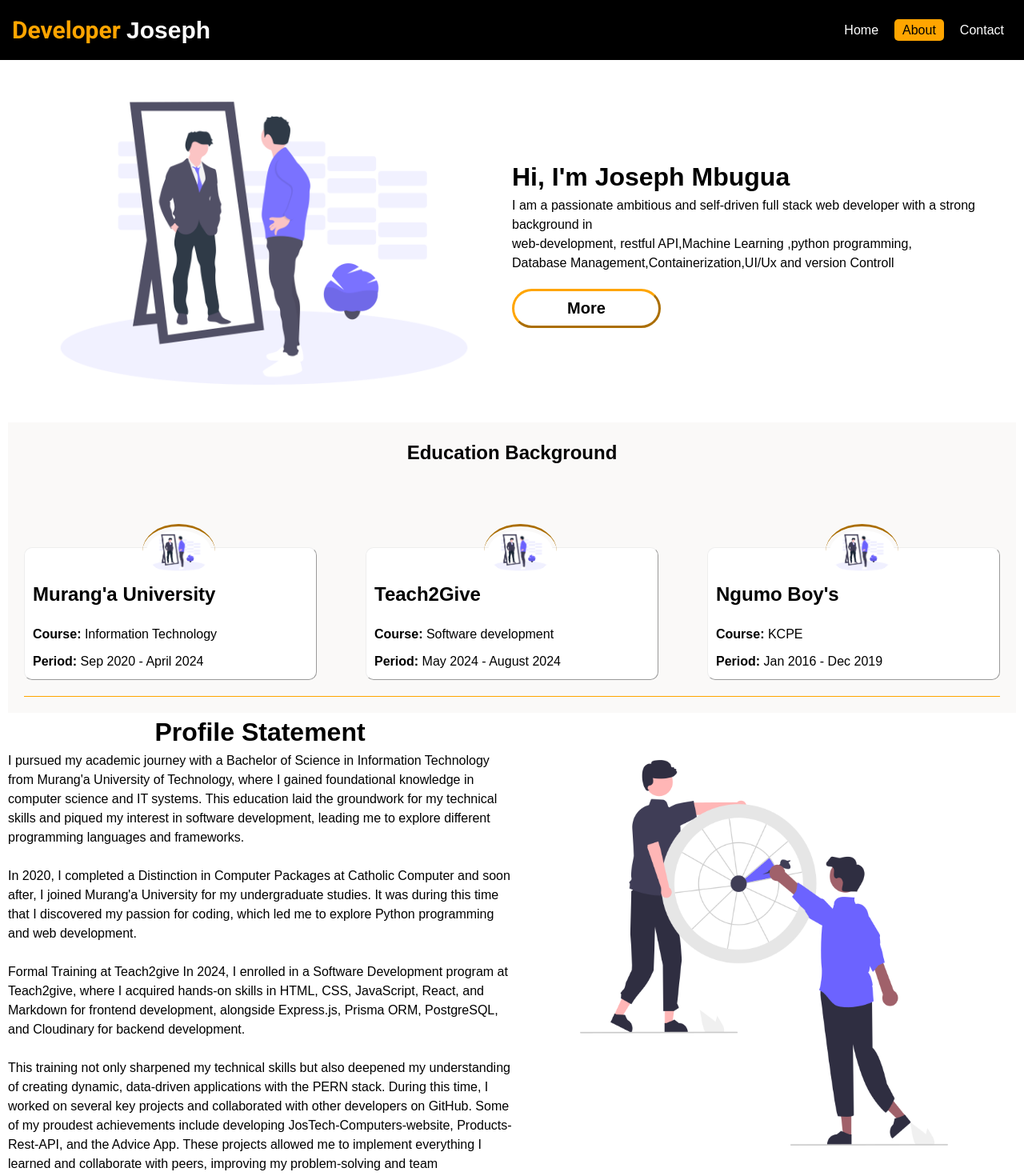
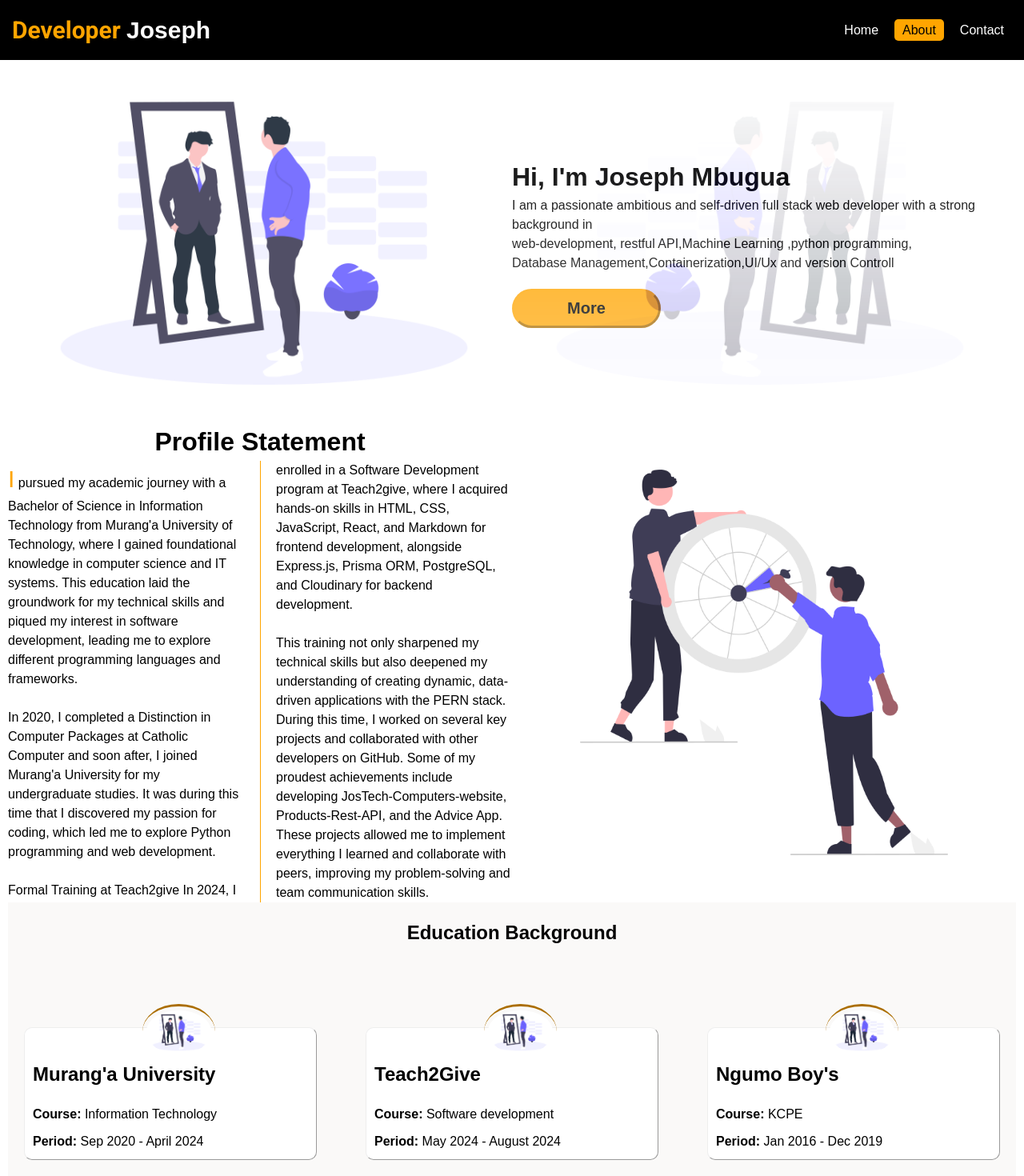
Before and after one commit to Joseh254/Portfolio, a React (Vite) app: page /about in a window 1280 px wide. Shown: the top 1470 px of the page at 80% size. Built offline with nearby package versions, Linux system fonts and the light colour scheme.

Commit message:
add styles

```diff
--- a/src/PAGES/ABOUT/About.css
+++ b/src/PAGES/ABOUT/About.css
@@ -15,6 +15,7 @@
 .abouthero img {
   width: 50%;
   opacity: 0.9;
+  -webkit-box-reflect: right 0px linear-gradient(to bottom, rgba(0,0,0,0.0), rgba(0,0,0,0.4));
 }
 .about-content {
   display: flex;
@@ -31,6 +32,17 @@
   border: outset 3px orange;
   border-radius: 25px;
   margin-top: 2rem;
+  animation-name: animation;
+  animation-duration: 4s;
+  animation-iteration-count: infinite;
+}
+
+@keyframes animation {
+  0%   {background-color:orange; border: outset 3px orange; }
+  25%  {background-color:white;}
+  50%  {background-color:orange;border: outset 3px orange; }
+  75%  {background-color:white; }
+  100% {background-color:orange; border: outset 3px orange;}
 }
 .about-content button:hover {
   border: inset 3px orange;
@@ -46,6 +58,7 @@
   align-items: center;
   width: 100%;
   padding: 2rem;
+
 }
 .educations-wrapper {
   display: flex;
@@ -84,6 +97,7 @@
   align-items: center;
   border-top: inset orange;
   padding: 0.5rem;
+  z-index: 1;
 }
 .education-container h1 {
   text-transform: capitalize;
@@ -98,6 +112,7 @@
   display: flex;
   flex-direction: row-reverse;
   width: 100%;
+
 }
 .proffesion img {
   width: 50%;
@@ -108,6 +123,21 @@
   width: 50%;
   justify-content: center;
   align-items: center;
+
+}
+.description{
+  column-count: 2;
+  column-gap: 40px;
+  column-rule-style: solid;
+  column-rule-width: 1px;
+  column-rule-color: orange;
+
+
+}
+.description::first-letter{
+
+  color: orange;
+  font-size: 3rem;
 }
 .goals-section {
   display: flex;
@@ -133,12 +163,12 @@
   border-left: 10px solid orange;
   border-right: 10px solid rgb(153, 141, 75);
 }
-.mission{
+.mission {
   border-right: 10px solid orange;
   border-left: 10px solid rgb(153, 141, 75);
 }
 .mission:hover,
-.vission:hover{
+.vission:hover {
   background-color: rgb(235, 231, 231);
   border-left: 10px solid black;
   border-right: 10px solid black;
@@ -155,7 +185,11 @@
   width: 7%;
   border-radius: 100%;
 }
-.color{
+.color {
   background-color: orange;
   display: none;
 }
+::selection {
+  color: red;
+  background: yellow;
+}
--- a/src/PAGES/ABOUT/About.jsx
+++ b/src/PAGES/ABOUT/About.jsx
@@ -27,7 +27,6 @@ function About() {
     },
   ];
 
-
   return (
     <div className="About-page">
       <div className="abouthero">
@@ -47,7 +46,39 @@ function About() {
           </button>
         </div>
       </div>
-
+      <div className="proffesion" id="proffesion">
+        <img src={profession} alt="profession" />
+        <div className="profession-description" id="profession-description">
+          <h1 style={{ textTransform: "capitalize" }}>profile statement </h1>
+          <p className="description">
+            I pursued my academic journey with a Bachelor of Science in
+            Information Technology from Murang'a University of Technology, where
+            I gained foundational knowledge in computer science and IT systems.
+            This education laid the groundwork for my technical skills and
+            piqued my interest in software development, leading me to explore
+            different programming languages and frameworks. <br /> <br />
+            In 2020, I completed a Distinction in Computer Packages at Catholic
+            Computer and soon after, I joined Murang'a University for my
+            undergraduate studies. It was during this time that I discovered my
+            passion for coding, which led me to explore Python programming and
+            web development.
+            <br /> <br /> Formal Training at Teach2give In 2024, I enrolled in a
+            Software Development program at Teach2give, where I acquired
+            hands-on skills in HTML, CSS, JavaScript, React, and Markdown for
+            frontend development, alongside Express.js, Prisma ORM, PostgreSQL,
+            and Cloudinary for backend development. <br /> <br />
+            This training not only sharpened my technical skills but also
+            deepened my understanding of creating dynamic, data-driven
+            applications with the PERN stack. During this time, I worked on
+            several key projects and collaborated with other developers on
+            GitHub. Some of my proudest achievements include developing
+            JosTech-Computers-website, Products-Rest-API, and the Advice App.
+            These projects allowed me to implement everything I learned and
+            collaborate with peers, improving my problem-solving and team
+            communication skills.{" "}
+          </p>
+        </div>
+      </div>
       <section className="education-background-wrapper">
         <h1>Education Background</h1>
         <div className="educations-wrapper">
@@ -73,38 +104,7 @@ function About() {
             ))}
         </div>
       </section>
-      <div className="proffesion" id="proffesion">
-        <img src={profession} alt="profession" />
-        <div className="profession-description" id="profession-description">
-          <h1 style={{textTransform:"capitalize"}}>profile statement </h1>
-          <p>
 
-            I pursued my academic journey with a Bachelor of Science in
-            Information Technology from Murang'a University of Technology, where
-            I gained foundational knowledge in computer science and IT systems.
-            This education laid the groundwork for my technical skills and
-            piqued my interest in software development, leading me to explore
-            different programming languages and frameworks. <br /> <br />In 2020, I completed
-            a Distinction in Computer Packages at Catholic Computer and soon
-            after, I joined Murang'a University for my undergraduate studies. It
-            was during this time that I discovered my passion for coding, which
-            led me to explore Python programming and web development.<br /> <br /> Formal
-            Training at Teach2give In 2024, I enrolled in a Software Development
-            program at Teach2give, where I acquired hands-on skills in HTML,
-            CSS, JavaScript, React, and Markdown for frontend development,
-            alongside Express.js, Prisma ORM, PostgreSQL, and Cloudinary for
-            backend development. <br /> <br />This training not only sharpened my technical
-            skills but also deepened my understanding of creating dynamic,
-            data-driven applications with the PERN stack. During this time, I
-            worked on several key projects and collaborated with other
-            developers on GitHub. Some of my proudest achievements include
-            developing JosTech-Computers-website, Products-Rest-API, and the
-            Advice App. These projects allowed me to implement everything I
-            learned and collaborate with peers, improving my problem-solving and
-            team communication skills.{" "}
-          </p>
-        </div>
-      </div>
       <div className="goals-section">
         <div className="mission-wrapper">
           <h1>Mission</h1>
@@ -135,5 +135,5 @@ function About() {
     </div>
   );
 }
-
+// ?#?10*181*9
 export default About;
--- a/src/index.css
+++ b/src/index.css
@@ -30,6 +30,3 @@ h5,
 h6 {
   overflow-wrap: break-word;
 }
-::selection {
-  color: red;
-}
```
